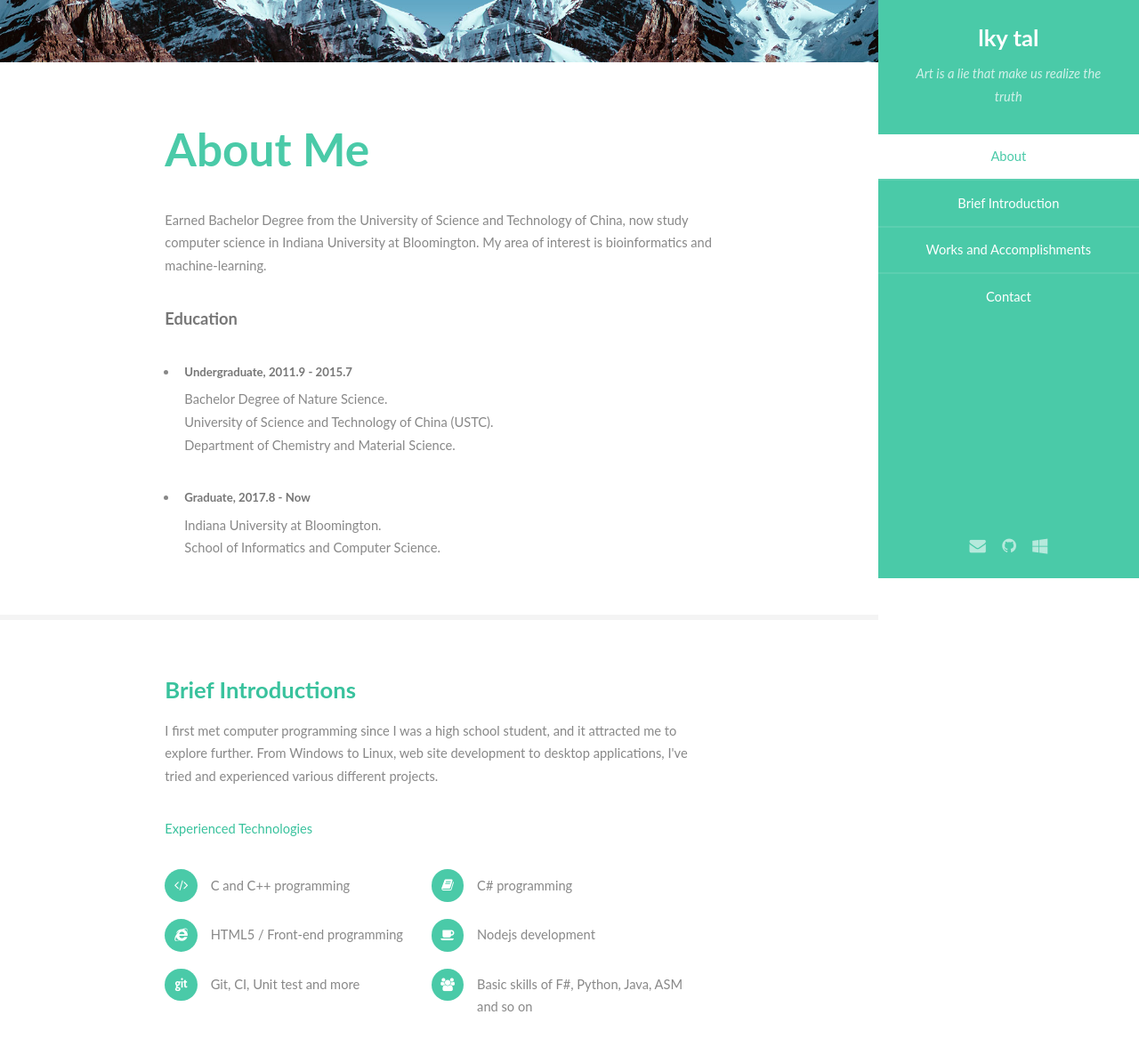
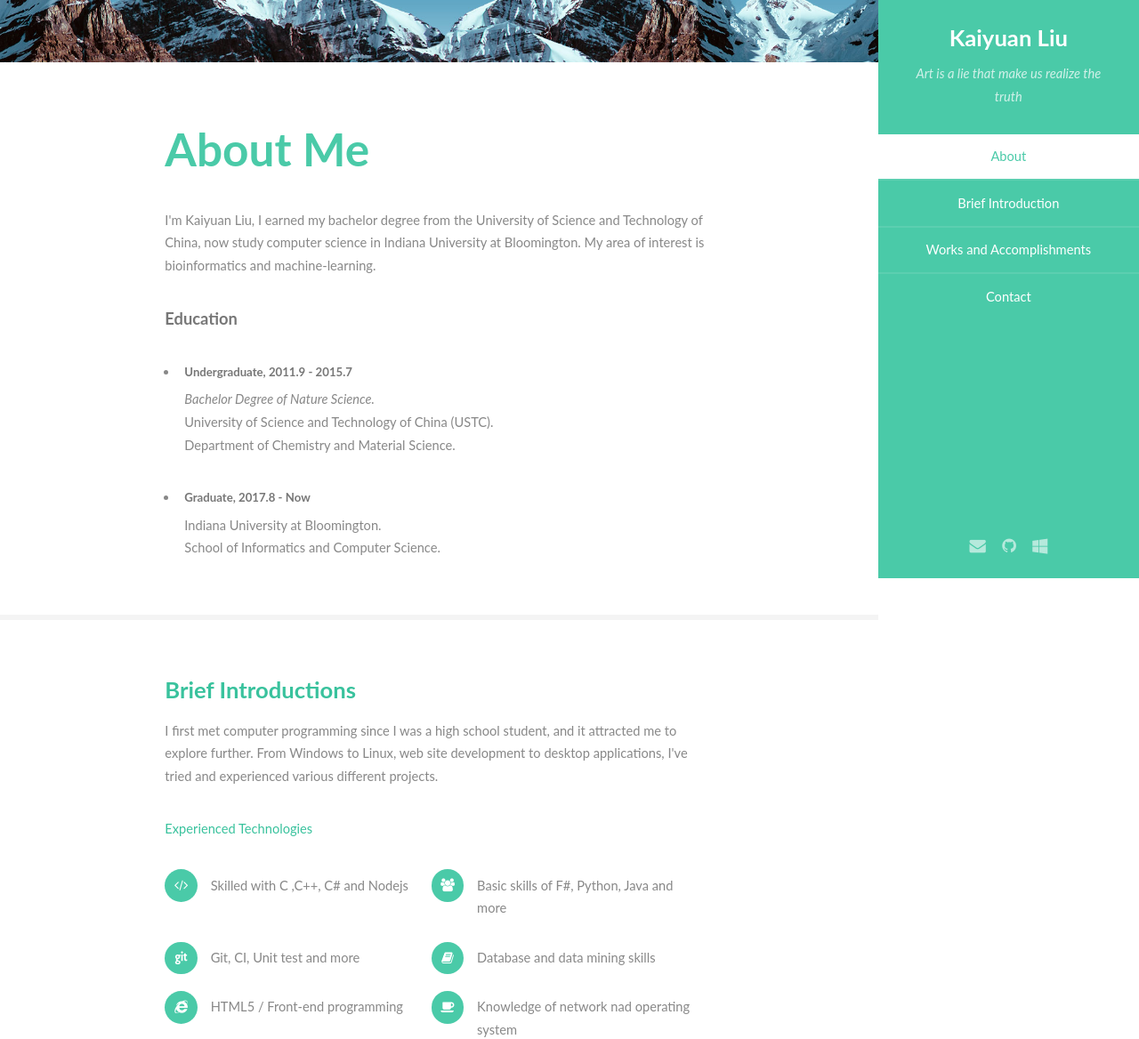
Before and after one commit to zhangjc929/zhangjc929.github.io, a plain HTML site: page index.html in a window 1280 px wide. Shown: the part 150-1318 px from the top of the page at 89% size. Drawn offline with nearby package versions, Linux system fonts and the light colour scheme; a script that the page names is missing.

Commit message:
Real name

```diff
--- a/index.html
+++ b/index.html
@@ -26,7 +26,7 @@
 	<section id="header">
 		<header>
 			<span class="image avatar"><img src="images/avatar.jpg" alt="" /></span>
-			<h1 id="logo"><a href="#">lky tal</a></h1>
+			<h1 id="logo"><a href="#">Kaiyuan Liu</a></h1>
 			<p>Art is a lie that make us realize the truth</p>
 		</header>
 		<nav id="nav">
@@ -59,16 +59,17 @@
 						<h2>About Me</h2>
 					</header>
 					<p>
-						Earned Bachelor Degree from the University of Science and Technology of China,
-						now study computer science in Indiana University at Bloomington. My area of
-						interest is bioinformatics and machine-learning.
+						I'm Kaiyuan Liu, I earned my bachelor degree from the
+						University of Science and Technology of China,
+						now study computer science in Indiana University at Bloomington.
+						My area of interest is bioinformatics and machine-learning.
 					</p>
 					<h4>Education</h4>
 					<ul>
 						<li>
 							<p>
 								<h5>Undergraduate, 2011.9 - 2015.7</h5>
-								Bachelor Degree of Nature Science. <br>
+								<i>Bachelor Degree of Nature Science.</i> <br>
 								University of Science and Technology of China (USTC).
 								<br/>
 								Department of Chemistry and Material Science.
@@ -99,12 +100,12 @@
 						Experienced Technologies
 					</p>
 					<ul class="feature-icons">
-						<li class="fa-code">C and C++ programming</li>
-						<li class="fa-book">C# programming</li>
+						<li class="fa-code">Skilled with C ,C++, C# and Nodejs</li>
+						<li class="fa-users">Basic skills of F#, Python, Java and more</li>
+						<li class="fa-git">Git, CI, Unit test and more</li>
+						<li class="fa-book">Database and data mining skills</li>
 						<li class="fa-internet-explorer">HTML5 / Front-end programming</li>
-						<li class="fa-coffee">Nodejs development</li>
-						<li class="fa-git">Git, CI, Unit test and more</li>
-						<li class="fa-users">Basic skills of F#, Python, Java, ASM and so on</li>
+						<li class="fa-coffee">Knowledge of network nad operating system</li>
 					</ul>
 				</div>
 			</section>
@@ -496,7 +497,7 @@
 			<div class="container">
 				<ul class="copyright">
 					<li>&copy; All rights reserved. 2014 - 2017</li>
-					<li>Lky Tal</li>
+					<li>Kaiyuan Liu</li>
 				</ul>
 			</div>
 		</section>
```
